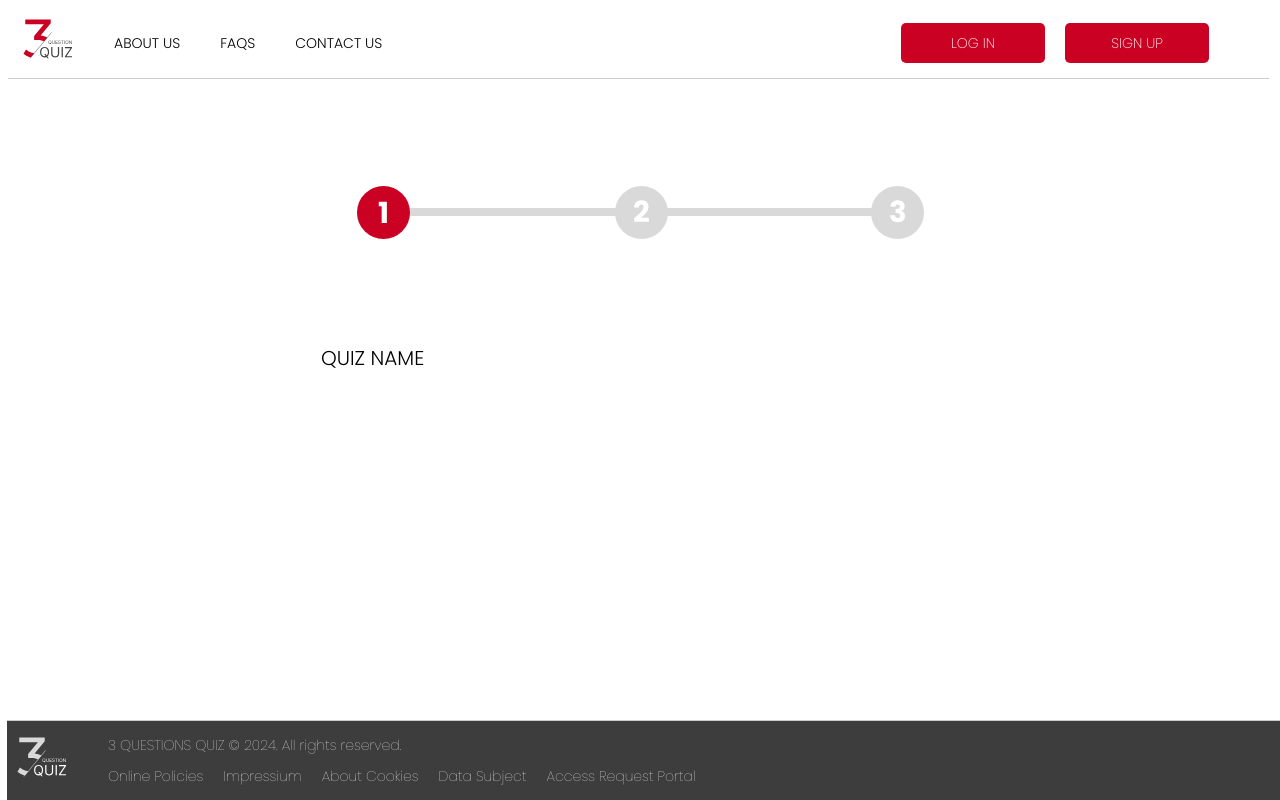
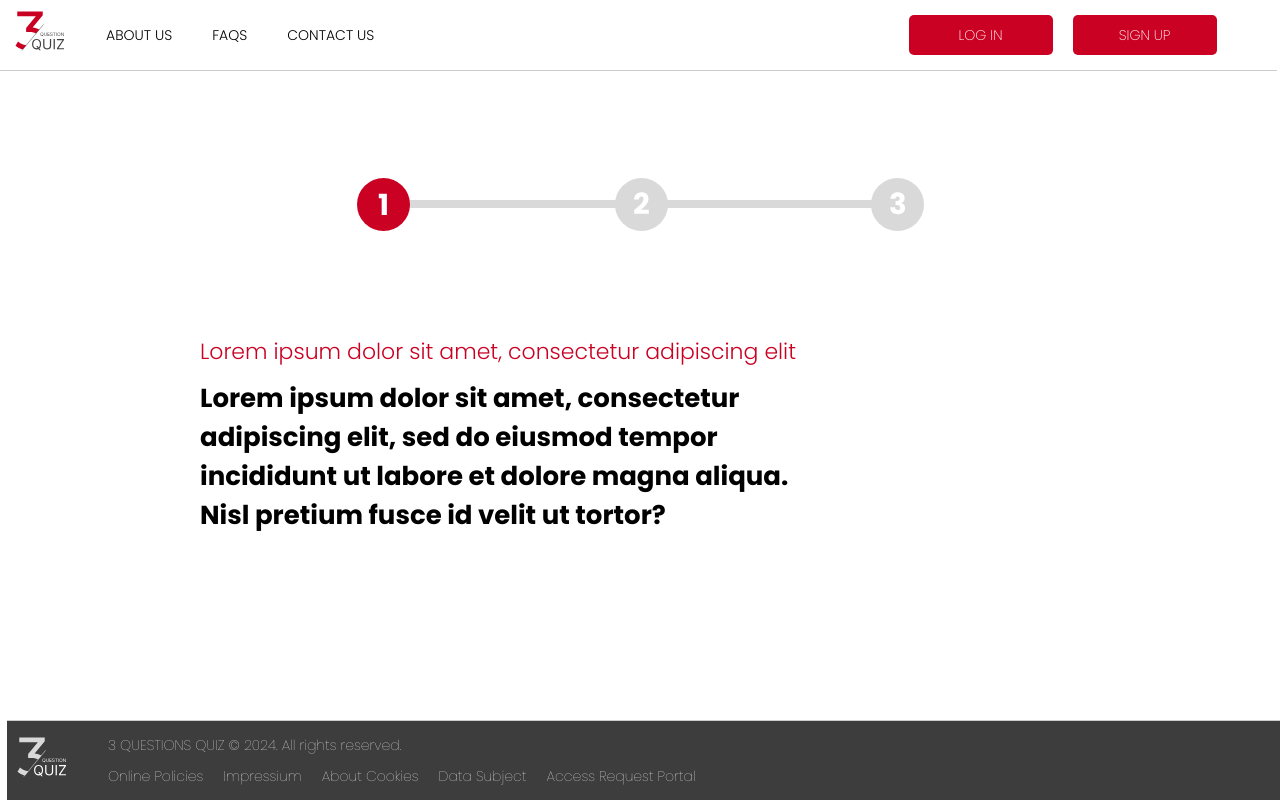
Before and after one commit to AD202310/three_questions_quiz, a React (Create React App) app in the folder client/: page /quiz in a window 1280 px wide. Built offline with nearby package versions, Linux system fonts and the light colour scheme.

Commit message:
Quiz component layout: progress bar, name, question

```diff
--- a/client/src/components/Quiz.jsx
+++ b/client/src/components/Quiz.jsx
@@ -11,8 +11,17 @@ function Quiz() {
         </section>
 
         <header className="quiz-name">
-          QUIZ NAME
+         Lorem ipsum dolor sit amet, consectetur adipiscing elit
         </header>
+
+        <div className="quiz-question">
+          Lorem ipsum dolor sit amet, consectetur adipiscing elit, sed do eiusmod tempor incididunt ut labore et dolore magna aliqua. Nisl pretium fusce id velit ut tortor?
+        </div>
+
+        <div className="quiz-answers">
+
+
+        </div>
 
 
       </main>
--- a/client/src/index.css
+++ b/client/src/index.css
@@ -0,0 +1,17 @@
+/* Global Styles */
+body, html {
+  margin: 0;
+  padding: 0;
+  font-family: "Poppins", sans-serif;
+}
+
+/* Adjust base font size on smaller screens */
+html {
+  font-size: 14px; /* Adjust base font size */
+}
+
+@media (min-width: 768px) {
+  html {
+    font-size: 16px; /* Larger base font size for wider screens */
+  }
+}
--- a/client/src/styles/Homepage.css
+++ b/client/src/styles/Homepage.css
@@ -1,5 +1,5 @@
 .main-content {
-  padding: 10px 10px; /* Adjusted padding for content needs */
+  padding: 5px 5px 0px 5px; /* Adjusted padding for content needs */
   /* Adjusts based on navbar, footer height, and the border's thickness */
   min-height: calc(100vh - 122px); /* Adjusted for a 10px buffer */
   width: 100%;
@@ -8,7 +8,7 @@
   font-size: 25px; /* Adjust as needed */
   color: #333; /* Dark grey for readability */
   border: 1px solid #cccccc;
-  margin-bottom: -5px; /* Added bottom margin to prevent overlap */
+  margin-bottom: 0px; /* Added bottom margin to prevent overlap */
   background-image: url('../images/Homepage BG.svg'); /* Add your image path here */
   background-size: cover; /* Cover the entire div without stretching */
   background-position: center; /* Center the background image */
@@ -24,7 +24,7 @@
   display: flex; /* Use flexbox to center content */
   justify-content: center; /* Center horizontally */
   align-items: center; /* Center vertically */
-  margin: 63px auto 0; /* 63px from the top, centered horizontally */
+  margin: 20px auto 0; /* 63px from the top, centered horizontally */
 }
 
 .homepage-logo {
--- a/client/src/styles/Quiz.css
+++ b/client/src/styles/Quiz.css
@@ -8,15 +8,38 @@
 }
 
 .quiz-name {
-  width: 803px; /* Width of 803px */
+  width: 1024px; /* Width of 803px */
   height: 24px; /* Height of 24px */
-  font-size: 20px; /* Font size of 20px */
-  color: #000000; /* Text color #CA0123 */
+  font-size: 22px; /* Font size of 20px */
+  color: #CA0123; /* Text color #CA0123 */
   margin-top: 104px; /* Space from the <img> above is 104px */
-  padding-left: 313px; /* Text starts 326px from the left end of the page */
+  padding-left: 200px; /* Text starts 326px from the left end of the page */
   box-sizing: border-box; /* Ensures padding is included in the total width and height */
   font-family: "Poppins", sans-serif;
   font-weight: 300;
   font-style: normal;
   /* Rest of your styles for quiz-name */
 }
+
+.quiz-question {
+  width: 803px; /* Width of 803px */
+  height: 120px; /* Height of 120px */
+  font-size: 26px; /* Font size of 50px */
+  font-weight: bold; /* Text is bold */
+  /* Additional styles */
+  margin-top: 20px; /* Adjust based on layout needs */
+  padding-left: 200px; /* Adjust if you want some padding inside */
+  box-sizing: border-box; /* Ensures padding is included in the total width and height */
+  font-family: "Poppins", sans-serif; /* Consistent font family */
+  color: #000000; /* Adjust text color as needed, using #000000 as placeholder */
+}
+
+.quiz-answers {
+  width: 529px; /* Width of 529px */
+  height: 160px; /* Height of 160px */
+  margin-top: 20px; /* Space from the element above, adjust as needed */
+  padding-left: 200px; /* Consistency with other elements, adjust as needed */
+  box-sizing: border-box; /* Ensures padding is included in the total width and height */
+  font-family: "Poppins", sans-serif; /* Consistent font family with the rest of the quiz */
+  /* Additional styles as needed, e.g., background, border */
+}
```
